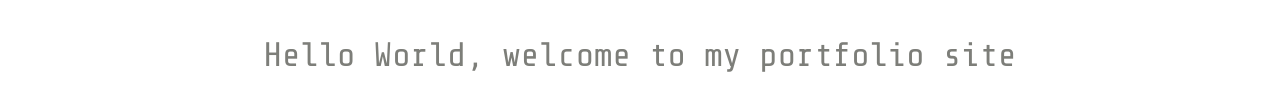
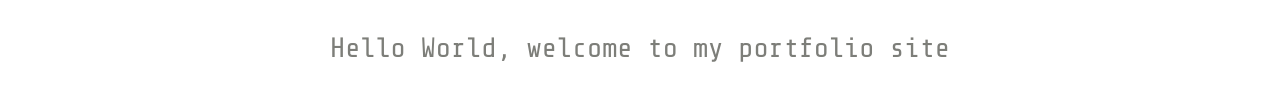
Before and after one commit to JemFlor/Portfolio-Project, a plain HTML site: page index.html in a window 1280 px wide. Shown: the part 664-774 px from the top of the page. Drawn offline with nearby package versions, Linux system fonts and the light colour scheme; a web font is replaced by a local one.

Commit message:
updated media screen sizes

```diff
--- a/index.html
+++ b/index.html
@@ -62,7 +62,7 @@
       }
       h4 {
         font-size: 34px;
-        margin-top: 38px;
+        margin-top: 30px;
         color: #7d7e79;
       }
       .third-title {
@@ -75,8 +75,21 @@
       }
       @media (max-width: 1250px) {
         .third-title {
-          margin-top: 240px;
+          margin-top: 230px;
         }
+      }
+      @media (min-width: 800px) {
+        .third-title {
+          margin-top: 338px;
+        }
+      }
+      @media (min-width: 1250px) {
+        .third-title {
+          margin-top: 35px;
+        }
+      }
+
+      @media (max-width: 1300px) {
         h4 {
           font-size: 28px;
         }
```
